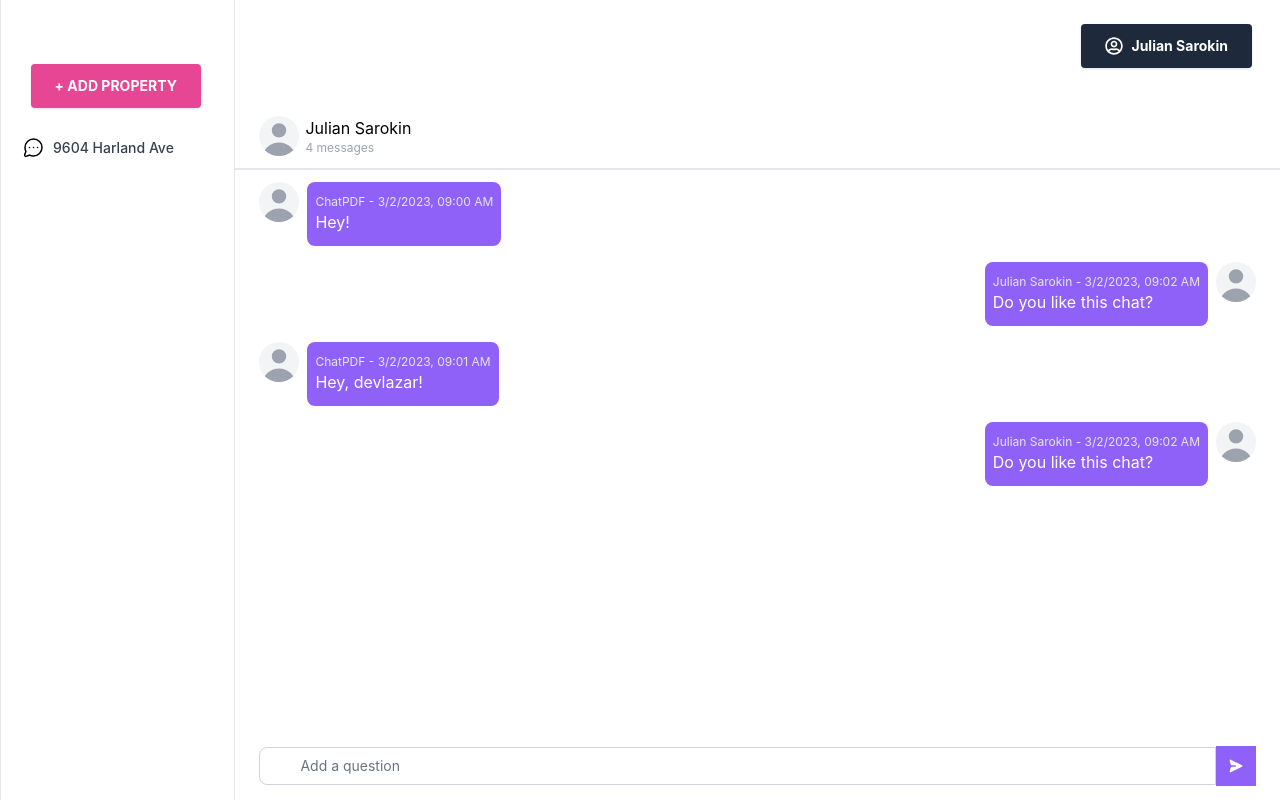
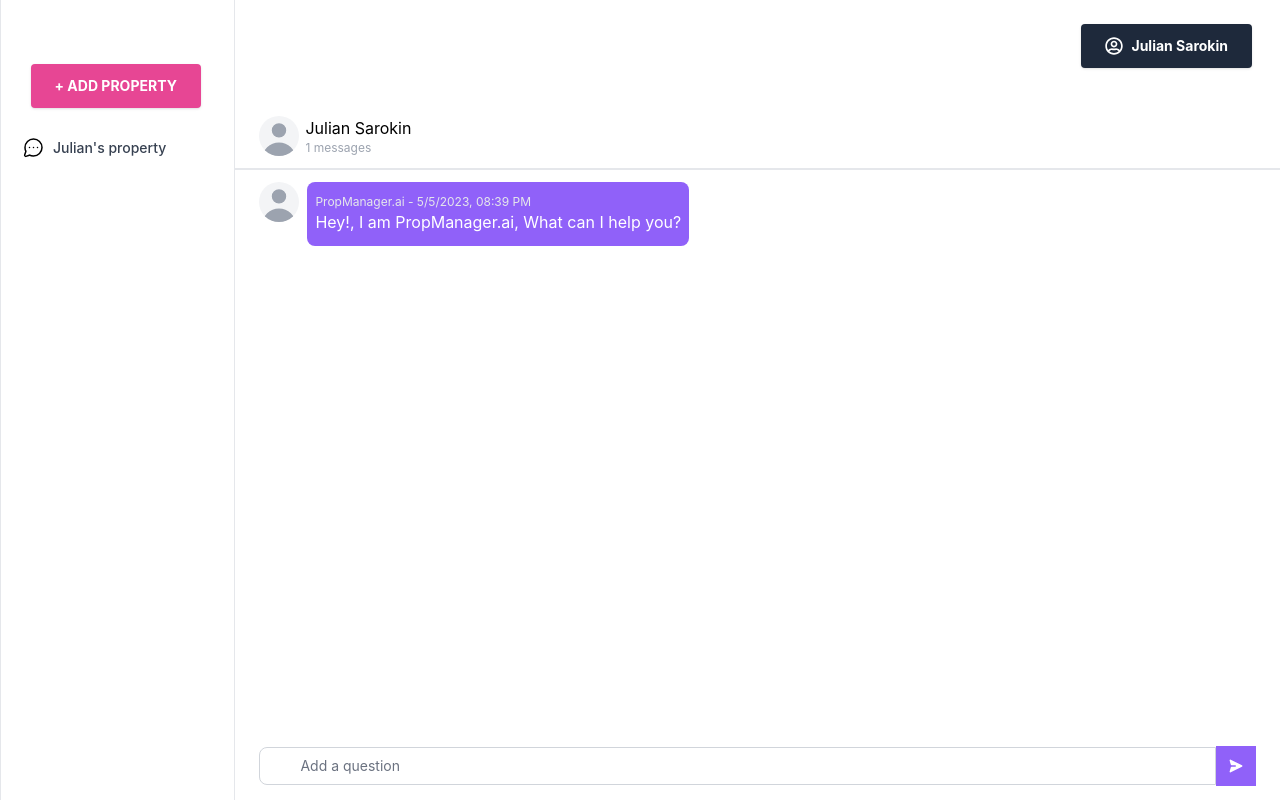
Before and after one commit to mystery000/ChatPDF, a React (Create React App) app: page / in a window 1280 px wide. Built offline with nearby package versions, Linux system fonts and the light colour scheme.

Commit message:
Fix: Sidebar and DocumentUpload

```diff
--- a/src/ChatApp/index.js
+++ b/src/ChatApp/index.js
@@ -1,16 +1,19 @@
 import axios from 'axios'
-import React, { useState } from 'react'
+import React, { useEffect, useState } from 'react'
 import ChatHeader from './ChatHeader/ChatHeader'
 import ChatContent from './ChatContent/ChatContent'
 import ChatInputBox from './ChatInputBox/ChatInputBox'
-import { useGetMessages } from '../hooks/useGetMessages'
+import { useGetMessagesWithCollectionId } from '../hooks/useGetMessagesWithCollectionId'
 
-const Chat = () => {
+const Chat = ({ collectionId }) => {
     /** Simulate a hook fetching the data */
-    const { messages } = useGetMessages()
+    const { messages } = useGetMessagesWithCollectionId(collectionId)
+    const [chatMessages, setChatMessages] = useState([])
 
-    /** State to control new messages */
-    const [chatMessages, setChatMessages] = useState(messages)
+    useEffect(() => {
+        /** State to control new messages */
+        setChatMessages(messages)
+    }, [collectionId])
 
     /** Create a new message */
     const sendANewMessage = (message) => {
@@ -31,7 +34,7 @@ const Chat = () => {
             .then((response) => {
                 const newMessagePayload = {
                     sentAt: new Date(),
-                    sentBy: 'ChatPDF',
+                    sentBy: 'PropManager.ai',
                     isChatOwner: false,
                     text: response.data.result,
                 }
--- a/src/components/Chat.js
+++ b/src/components/Chat.js
@@ -1,10 +1,11 @@
 import { useState } from 'react'
 
-const App = ({ children, name }) => {
+const App = ({ children, property, onSelectPropertyHandler }) => {
     const [isCollapsed, setIsCollapsed] = useState(true)
 
     const handleClick = () => {
         setIsCollapsed((prev) => !prev)
+        onSelectPropertyHandler(property.collection_id)
     }
 
     return (
@@ -39,7 +40,7 @@ const App = ({ children, name }) => {
                 </svg>
                 <div className="text-left rtl:text-right">
                     <h1 className="text-sm font-medium text-gray-700 dark:text-white">
-                        {name}
+                        {property.filename}
                     </h1>
                 </div>
             </button>
--- a/src/components/ChatContainer.js
+++ b/src/components/ChatContainer.js
@@ -2,17 +2,28 @@ import Chat from './Chat'
 import Document from './Document'
 import DocumentUploadModal from './DocumentUploadModal'
 
-const App = ({ properties }) => {
+const App = ({
+    properties,
+    onUploadDocumentHandler,
+    onSelectPropertyHandler,
+}) => {
     return (
         <>
             {properties.map((property, index) => (
-                <Chat name={property.filename} key={index}>
+                <Chat
+                    property={property}
+                    onSelectPropertyHandler={onSelectPropertyHandler}
+                    key={index}
+                >
                     <hr></hr>
                     {property.documents.map((document, index) => (
                         <Document name={document.file_name} key={index} />
                     ))}
                     <div className="px-5 text-center">
-                        <DocumentUploadModal />
+                        <DocumentUploadModal
+                            collectionID={property.collection_id}
+                            onUploadDocumentHandler={onUploadDocumentHandler}
+                        />
                     </div>
                 </Chat>
             ))}
--- a/src/components/DocumentUpload.js
+++ b/src/components/DocumentUpload.js
@@ -1,4 +1,7 @@
-const App = () => {
+const App = ({ onSelectHandler }) => {
+    const onChangeHandler = (event) => {
+        onSelectHandler(event.target.files[0])
+    }
     return (
         <div className="flex w-full items-center justify-center bg-grey-lighter mt-8">
             <label className="w-full flex flex-col items-center px-4 py-6 bg-white text-blue rounded-lg shadow-lg tracking-wide cursor-pointer border">
@@ -21,7 +24,11 @@ const App = () => {
                 <span className="mt-2 text-base leading-normal">
                     Upload Document
                 </span>
-                <input type="file" className="hidden" />
+                <input
+                    type="file"
+                    className="hidden"
+                    onChange={onChangeHandler}
+                />
             </label>
         </div>
     )
--- a/src/components/FileUploadModal.js
+++ b/src/components/FileUploadModal.js
@@ -15,7 +15,7 @@ export default function App({ onUploadHandler }) {
 
     const onUploadDocumentHandler = () => {
         setShowModal(false)
-        if (selectedFile) {
+        if (selectedFile && propertyName.length > 0) {
             // Create Collection: Create a new collection that you can upload documnet to and query.
             axios
                 .post(
--- a/src/components/SideBar.js
+++ b/src/components/SideBar.js
@@ -3,7 +3,7 @@ import { propertyCollection } from '../data'
 import ChatContainer from '../components/ChatContainer'
 import FileUploadModal from '../components/FileUploadModal'
 
-const App = () => {
+const App = ({ onSelectPropertyHandler }) => {
     const [properties, setProperties] = useState(propertyCollection)
     const onUploadHandler = (property) => {
         const newProperty = {
@@ -17,12 +17,30 @@ const App = () => {
         }
         setProperties((prev) => [...prev, newProperty])
     }
+
+    const onUploadDocumentHandler = (data) => {
+        if (data.status === 'success') {
+            setProperties((prev) =>
+                prev.map((property) => {
+                    if (property.collection_id == data.collection_id) {
+                        property.documents.push({ file_name: data.filename })
+                    }
+                    return property
+                })
+            )
+        }
+    }
+
     return (
         <>
             <div className="text-center">
                 <FileUploadModal onUploadHandler={onUploadHandler} />
             </div>
-            <ChatContainer properties={properties} />
+            <ChatContainer
+                properties={properties}
+                onUploadDocumentHandler={onUploadDocumentHandler}
+                onSelectPropertyHandler={onSelectPropertyHandler}
+            />
         </>
     )
 }
--- a/src/data/index.js
+++ b/src/data/index.js
@@ -1,40 +1,21 @@
-const messages = [
-    {
-        text: 'Hey!',
-        sentBy: 'ChatPDF',
-        sentAt: new Date('2023-03-02T09:00:00Z'),
-        isChatOwner: false,
-    },
-    {
-        text: 'Do you like this chat?',
-        sentBy: 'Julian Sarokin',
-        sentAt: new Date('2023-03-02T09:02:00Z'),
-        isChatOwner: true,
-    },
-    {
-        text: 'Hey, devlazar!',
-        sentBy: 'ChatPDF',
-        sentAt: new Date('2023-03-02T09:01:00Z'),
-        isChatOwner: false,
-    },
-    {
-        text: 'Do you like this chat?',
-        sentBy: 'Julian Sarokin',
-        sentAt: new Date('2023-03-02T09:02:00Z'),
-        isChatOwner: true,
-    },
-]
-
 const propertyCollection = [
     {
-        filename: '9604 Harland Ave',
+        filename: "Julian's property",
         collection_id: '12345678-abcd-1234-abcd-1234567890ab',
         documents: [
             {
                 file_name: 'LeaseExample.pdf',
             },
         ],
+        messages: [
+            {
+                text: 'Hey!, I am PropManager.ai, What can I help you?',
+                sentBy: 'PropManager.ai',
+                sentAt: new Date(),
+                isChatOwner: false,
+            },
+        ],
     },
 ]
 
-export { messages, propertyCollection }
+export { propertyCollection }
--- a/src/hooks/useGetMessages.js
+++ /dev/null
@@ -1,7 +0,0 @@
-import { messages } from '../data'
-
-export const useGetMessages = () => {
-    return {
-        messages: messages,
-    }
-}
--- /dev/null
+++ b/src/hooks/useGetMessagesWithCollectionId.js
@@ -0,0 +1,18 @@
+import { propertyCollection } from '../data'
+
+export const useGetMessagesWithCollectionId = (collectionId) => {
+    const property = propertyCollection.find(
+        (property) => property.collection_id === collectionId
+    )
+    if (property != undefined) return { messages: property.messages }
+    return {
+        messages: [
+            {
+                text: 'Hey!, I am PropManager.ai, What can I help you?',
+                sentBy: 'PropManager.ai',
+                sentAt: new Date(),
+                isChatOwner: false,
+            },
+        ],
+    }
+}
--- a/src/pages/Main.js
+++ b/src/pages/Main.js
@@ -1,20 +1,29 @@
 import Chat from '../ChatApp'
+import { useState } from 'react'
 import SideBar from '../components/SideBar'
 import MainLayout from '../layout/MainLayout'
 import Navigation from '../components/Navigation'
 
 const App = () => {
+    const [collectionId, setCollectionId] = useState('')
+
+    const onSelectPropertyHandler = (collectionId) => {
+        setCollectionId(collectionId)
+    }
+
     return (
         <MainLayout>
             <div className="flex">
                 <div className="h-screen py-8 overflow-y-auto bg-white border-l border-r sm:w-72 w-64 dark:bg-gray-900 dark:border-gray-700">
                     <div className="mt-8 space-y-4">
-                        <SideBar />
+                        <SideBar
+                            onSelectPropertyHandler={onSelectPropertyHandler}
+                        />
                     </div>
                 </div>
                 <div className="w-full">
                     <Navigation />
-                    <Chat />
+                    <Chat collectionId={collectionId} />
                 </div>
             </div>
         </MainLayout>
```
Also changed, not shown: src/components/DocumentUploadModal.js (+42 -5 lines), 2 other files (tests, documents, lock files or other folders).
